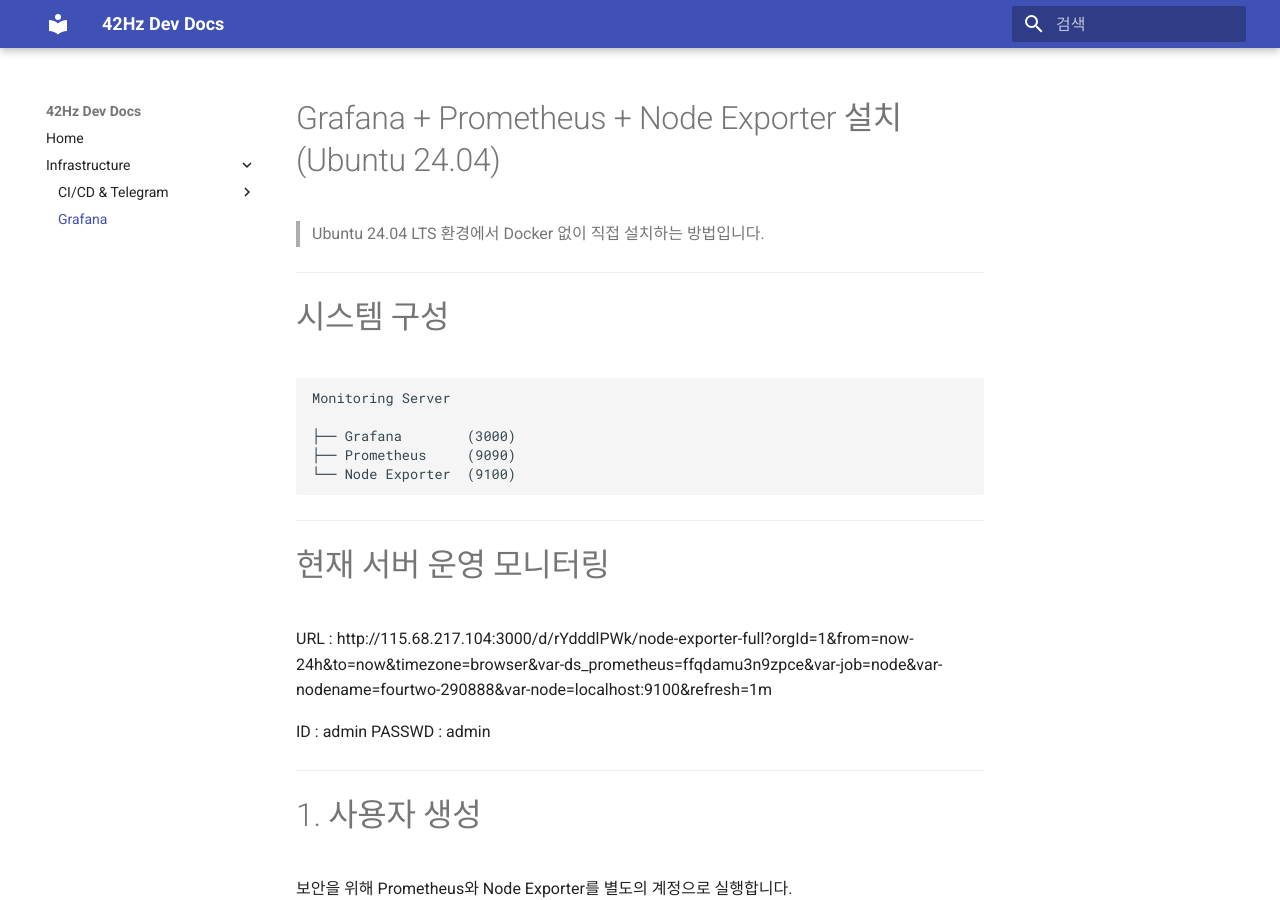
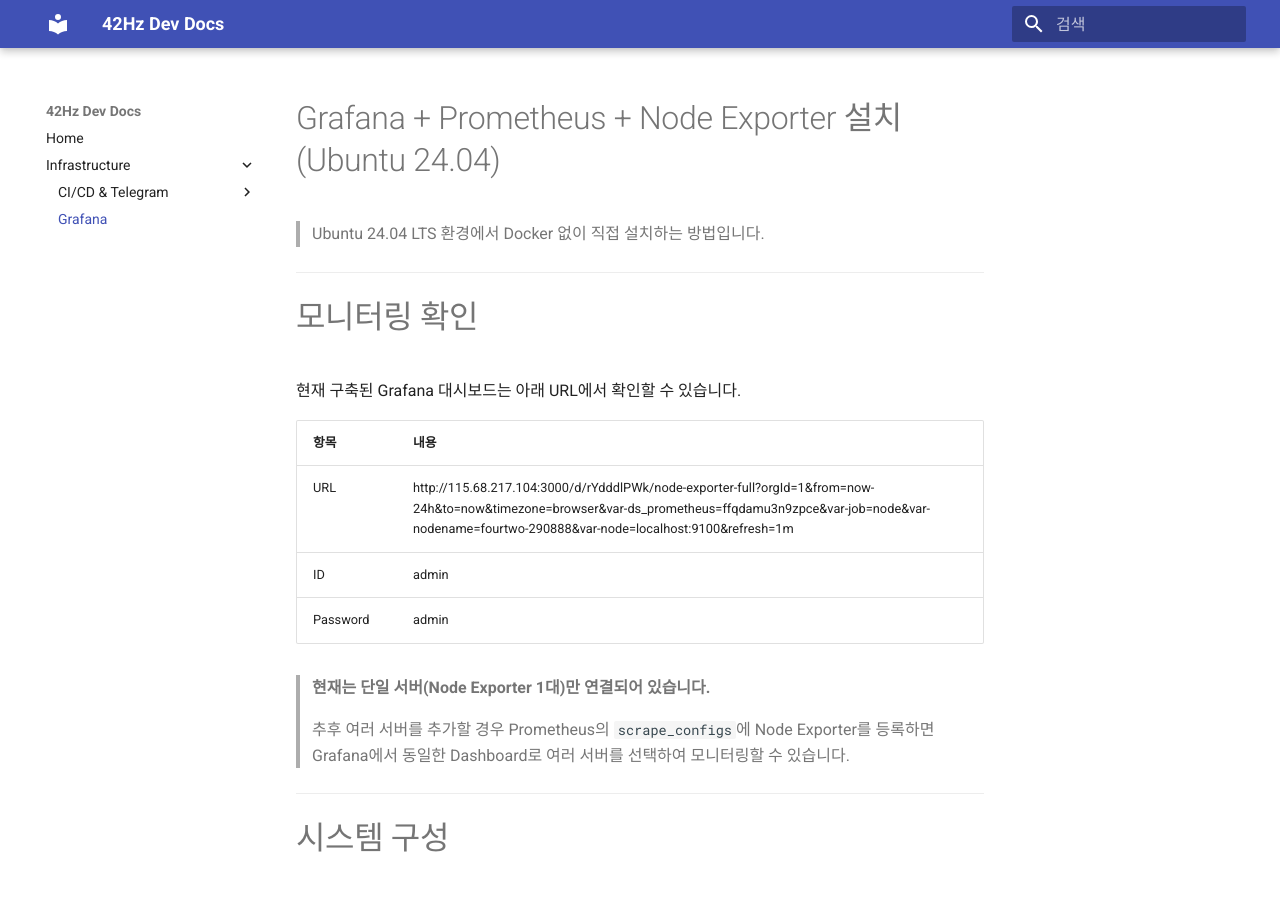
Before and after one commit to 42hz-dev/mkdocs, an MkDocs documentation site: the page built from docs/infrastructure/grafana/index.md, in a window 1280 px wide and 900 px high. Built offline with MkDocs 1.6.1 and Material for MkDocs 9.7.7, drawn with Linux system fonts in a browser that asks for light colours.

Commit message:
Update Grafana index.md

````diff
--- a/docs/infrastructure/grafana/index.md
+++ b/docs/infrastructure/grafana/index.md
@@ -1,6 +1,22 @@
 # Grafana + Prometheus + Node Exporter 설치 (Ubuntu 24.04)
 
 > Ubuntu 24.04 LTS 환경에서 Docker 없이 직접 설치하는 방법입니다.
+
+---
+
+# 모니터링 확인
+
+현재 구축된 Grafana 대시보드는 아래 URL에서 확인할 수 있습니다.
+
+| 항목 | 내용 |
+|------|------|
+| URL | http://115.68.217.104:3000/d/rYdddlPWk/node-exporter-full?orgId=1&from=now-24h&to=now&timezone=browser&var-ds_prometheus=ffqdamu3n9zpce&var-job=node&var-nodename=fourtwo-290888&var-node=localhost:9100&refresh=1m |
+| ID | admin |
+| Password | admin |
+
+> **현재는 단일 서버(Node Exporter 1대)만 연결되어 있습니다.**
+>
+> 추후 여러 서버를 추가할 경우 Prometheus의 `scrape_configs`에 Node Exporter를 등록하면 Grafana에서 동일한 Dashboard로 여러 서버를 선택하여 모니터링할 수 있습니다.
 
 ---
 
@@ -13,15 +29,6 @@ Monitoring Server
 ├── Prometheus     (9090)
 └── Node Exporter  (9100)
 ```
-
----
-
-# 현재 서버 운영 모니터링
-
-URL : http://115.68.217.104:3000/d/rYdddlPWk/node-exporter-full?orgId=1&from=now-24h&to=now&timezone=browser&var-ds_prometheus=ffqdamu3n9zpce&var-job=node&var-nodename=fourtwo-290888&var-node=localhost:9100&refresh=1m
-
-ID : admin
-PASSWD : admin
 
 ---
 
````
